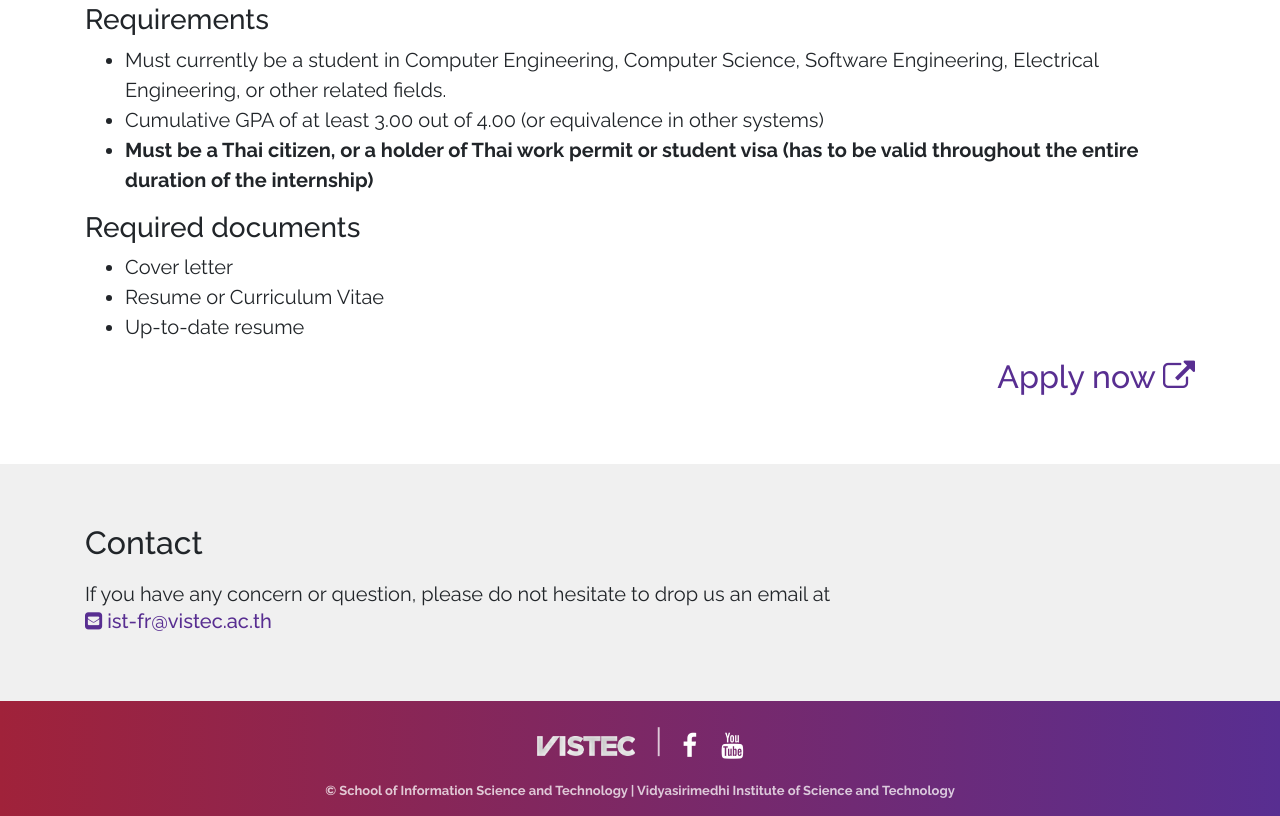
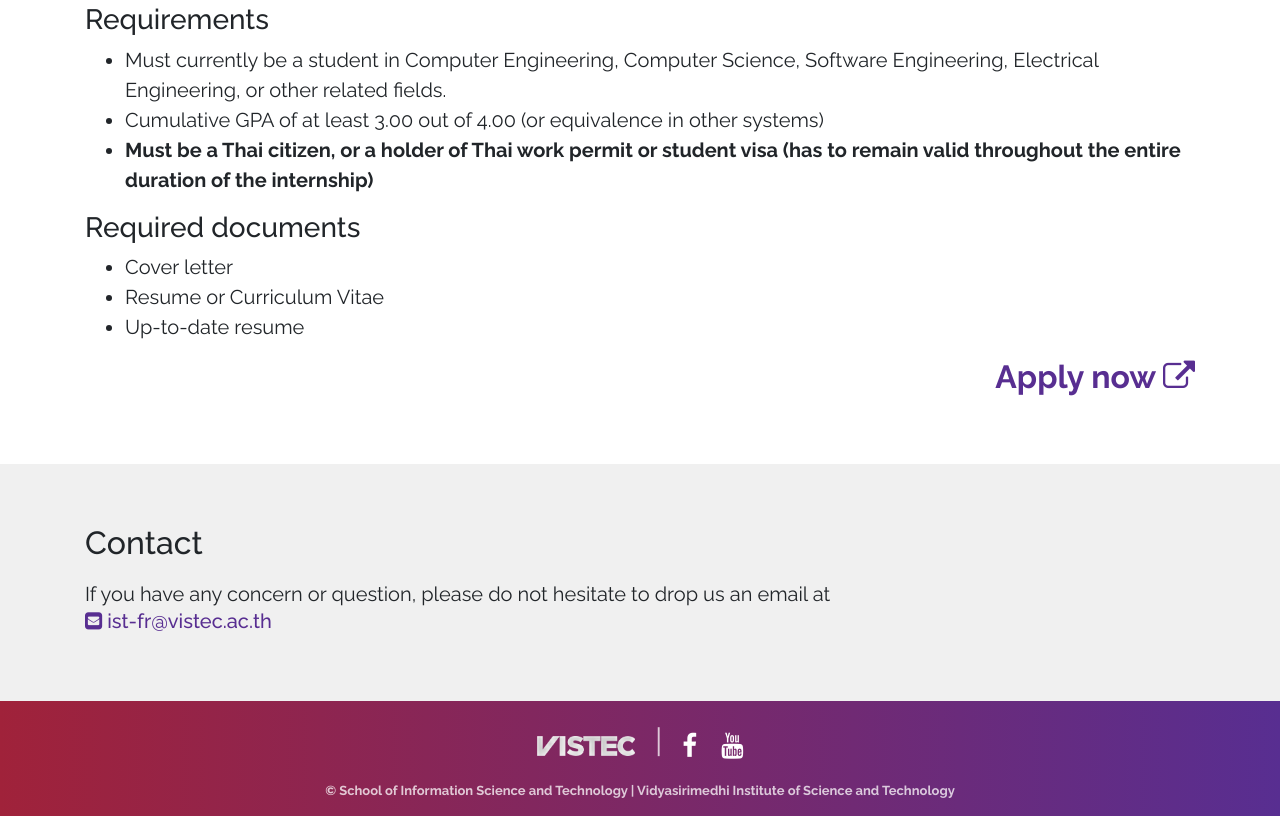
Before and after one commit to gc-vistec/gc-vistec.github.io, a Vue app: page / in a window 1280 px wide. Shown: the part 3500-4316 px from the top of the page. Built offline with nearby package versions, Linux system fonts and the light colour scheme; what vue-scrollactive, vuetable-2 would draw is missing.

Commit message:
Update content and refactor Application component

```diff
--- a/src/components/Home/Submission.vue
+++ b/src/components/Home/Application.vue
@@ -17,7 +17,7 @@
               Cumulative GPA of at least 3.00 out of 4.00 (or equivalence in other systems)
             </li>
             <li class="font-weight-bold">
-              Must be a Thai citizen, or a holder of Thai work permit or student visa (has to be valid throughout the entire duration of the internship)
+              Must be a Thai citizen, or a holder of Thai work permit or student visa (has to remain valid throughout the entire duration of the internship)
             </li>
           </ul>
           <h3>Required documents</h3>
@@ -34,7 +34,7 @@
           </ul>
         </div>
         <div class="col-md-12 text-right">
-          <h2><a href="https://goo.gl/forms/gyV9bOPdw0UVpcPy1">Apply now <i class="fa fa-external-link"></i></a></h2>
+          <h2 class="font-weight-bold"><a href="https://goo.gl/forms/gyV9bOPdw0UVpcPy1">Apply now <i class="fa fa-external-link"></i></a></h2>
         </div>
       </div>
     </div>
--- a/src/components/Home/Home.vue
+++ b/src/components/Home/Home.vue
@@ -34,7 +34,7 @@
     <!-- <announcements class="bg-stripe"></announcements> -->
     <areas-of-interest class="bg-stripe"></areas-of-interest>
     <benefits class="bg-stripe"></benefits>
-    <submission class="bg-stripe"></submission>
+    <application class="bg-stripe"></application>
     <!-- <venue class="bg-stripe"></venue> -->
     <contact class="bg-stripe"></contact>
     <cs-footer></cs-footer>
@@ -46,7 +46,7 @@
   import Announcements from '@/components/Home/Announcements'
   import AreasOfInterest from '@/components/Home/AreasOfInterest'
   import Benefits from '@/components/Home/Benefits'
-  import Submission from '@/components/Home/Submission'
+  import Application from '@/components/Home/Application'
   import Venue from '@/components/Home/Venue'
   import Contact from '@/components/Home/Contact'
   import Navbar from '@/components/Home/Navbar'
@@ -59,7 +59,7 @@
       Announcements,
       AreasOfInterest,
       Benefits,
-      Submission,
+      Application,
       Venue,
       Contact,
       Navbar,
```
